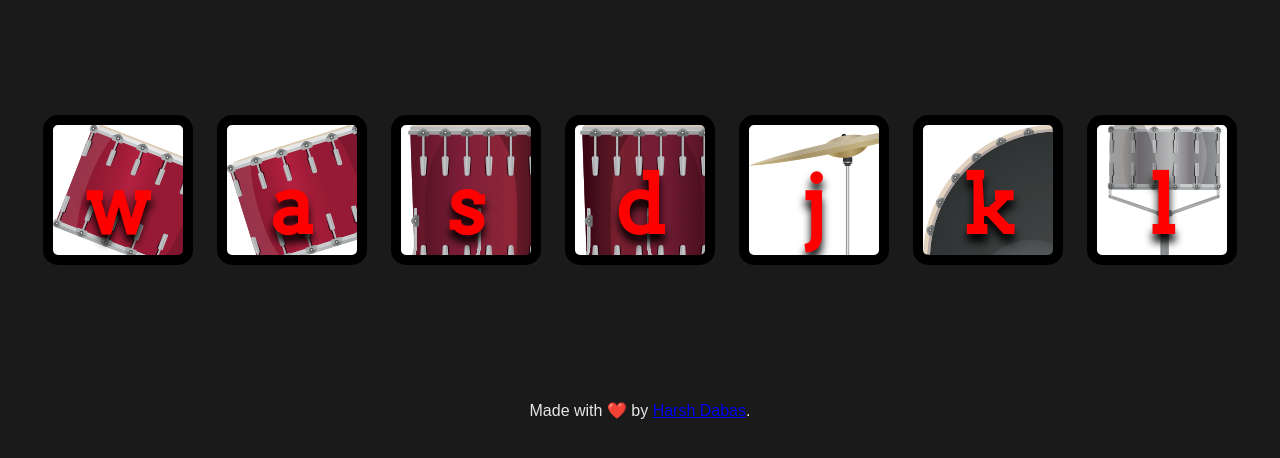
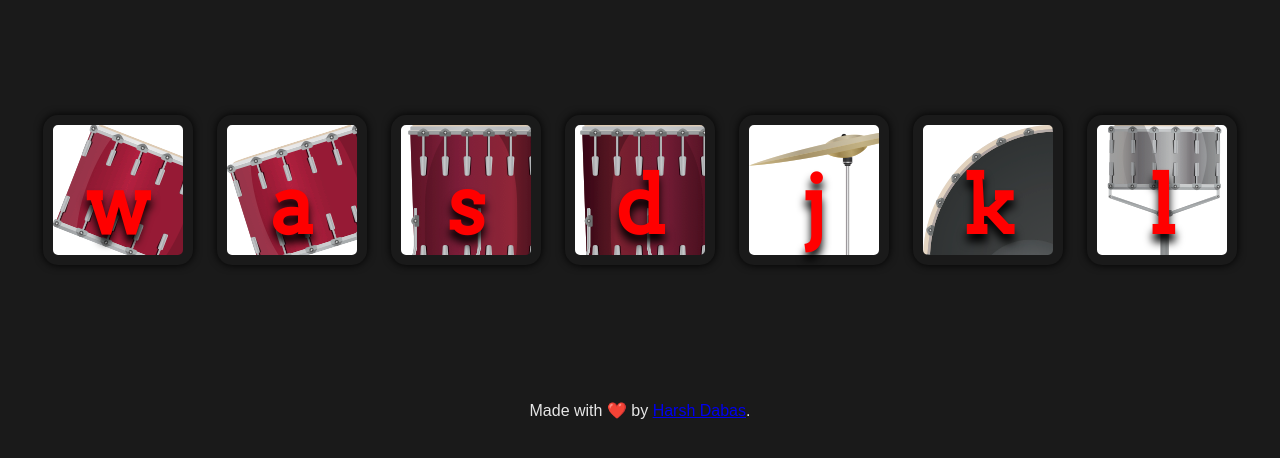
Before and after one commit to iamharshdabas/drum, a plain HTML site: page index.html in a window 1280 px wide. Shown: the part 174-632 px from the top of the page. Drawn offline with Linux system fonts and the light colour scheme.

Commit message:
ADD: box shadow

```diff
--- a/styles.css
+++ b/styles.css
@@ -63,7 +63,8 @@ footer {
 
 .drum {
   outline: none;
-  border: 10px solid #000000;
+  border: 10px solid #1A1A1A;
+  box-shadow: 0px 0px 8px 0px #000000;
   font-size: 5rem;
   font-family: 'Arvo', cursive;
   line-height: 2;
```
